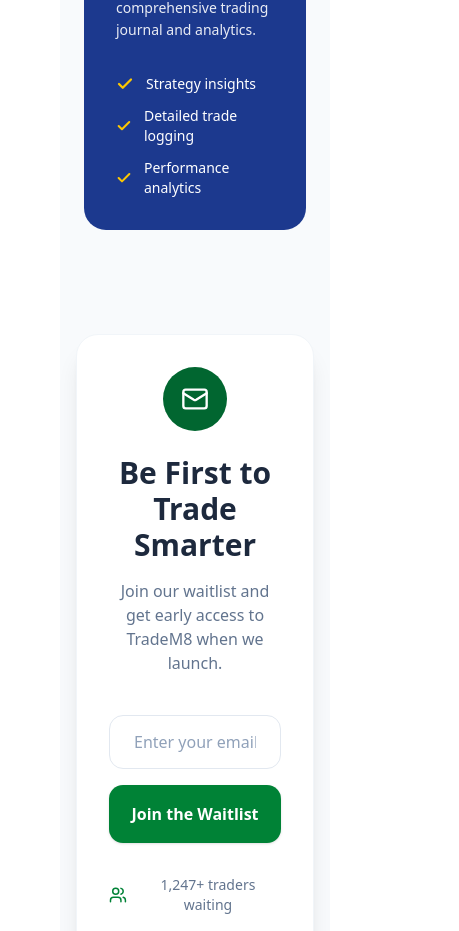
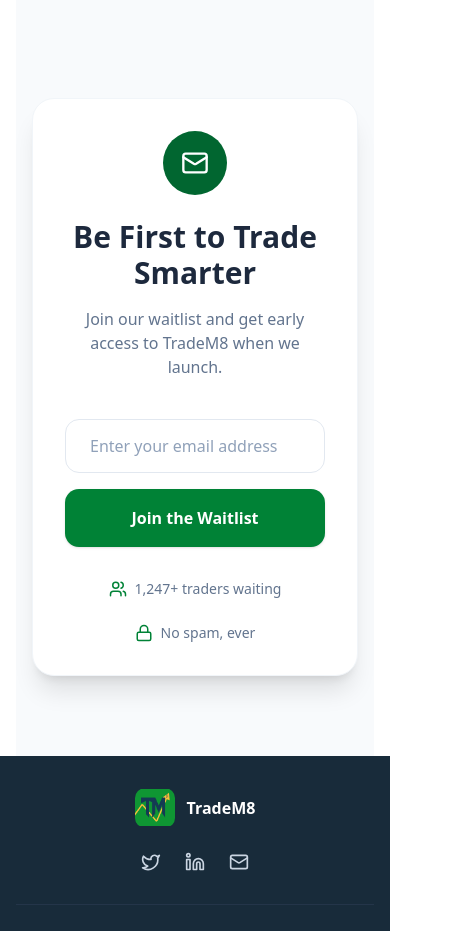
Before and after one commit to 4SHU74/TradeM8-waitlist, a React (Vite) app: page / in a window 390 px wide. Shown: the part 2360-3291 px from the top of the page, 459 px wide, since content can reach past the window. Built offline with nearby package versions, Linux system fonts and the light colour scheme.

Commit message:
page margin padding responsiveness

```diff
--- a/src/App.jsx
+++ b/src/App.jsx
@@ -7,11 +7,11 @@
 export default function App() {
   return (
     <>
-      <div className="mx-15   ">
+      <div className=" mx-4 md:mx-15   ">
         <Navbar />
-        <Hero classname="space-y-12 mb-20" />
-        <Features classname="space-y-10" />
-        <Joinwaitlist classname="space-y-8 mb-30 " />
+        <Hero />
+        <Features />
+        <Joinwaitlist />
       </div>
       <Footer />
     </>
```
